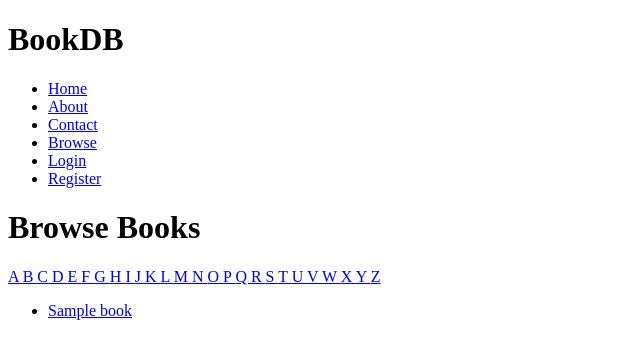
After one commit to mattjared/bookdb, a Django app: page /browse/name/ in a window 1280 px wide. The commit adds this page. Shown: the top 359 px of the page, without its empty margins (0-640 px from the left). Run offline with Django 3.2, Linux system fonts and the light colour scheme; tables that the repository leaves empty hold one stand-in row (values such as "Sample post").

Commit message:
404 and search

```diff
--- a/bookdb/settings.py
+++ b/bookdb/settings.py
@@ -23,9 +23,10 @@ BASE_DIR = os.path.dirname(os.path.dirname(os.path.abspath(__file__)))
 SECRET_KEY = '8my75v+((6-47iq*9ig#^u%yt+-jwqr778m#8)o8@-k4f)w1!!'
 
 # SECURITY WARNING: don't run with debug turned on in production!
-DEBUG = True
+DEBUG = False
+# Update me before launch!!
 
-ALLOWED_HOSTS = []
+ALLOWED_HOSTS = ['*']
 
 
 # Application definition
--- a/bookdb/urls.py
+++ b/bookdb/urls.py
@@ -1,25 +1,30 @@
-from django.conf.urls import include, url
+from django.conf.urls import url, include
 from django.contrib import admin
-from django.views.generic import TemplateView
+from django.contrib.auth.views import password_reset, password_reset_done, password_reset_confirm, password_reset_complete
+from django.views.generic import TemplateView, RedirectView
+
+from collection.backends import MyRegistrationView
 from collection import views
-from django.contrib.auth.views import (
-    password_reset,
-    password_reset_done,
-    password_reset_confirm,
-    password_reset_complete,
-)
 
 urlpatterns = [
     url(r'^$', views.index, name='home'),
     url(r'^about/$',TemplateView.as_view(template_name='about.html'),name='about'),
     url(r'^contact/$',TemplateView.as_view(template_name='contact.html'),name='contact'),
+    url(r'^books/$', RedirectView.as_view(pattern_name='browse', permanent=True)),
     url(r'^books/(?P<slug>[-\w]+)/$', views.book_detail, name='book_detail'),
     url(r'^books/(?P<slug>[-\w]+)/edit/$', views.edit_book, name='edit_book'),
-    # The new password reset URLS
+
+    url(r'^browse/$', RedirectView.as_view(pattern_name='browse', permanent=True)),
+    url(r'^browse/name/$', views.browse_by_name, name='browse'),
+    url(r'^browse/name/(?P<initial>[-\w]+)/$', views.browse_by_name, name='browse_by_name'),
+
     url(r'^accounts/password/reset/$', password_reset, {'template_name': 'registration/password_reset_form.html'}, name="password_reset"),
     url(r'^accounts/password/reset/done/$', password_reset_done, {'template_name': 'registration/password_reset_done.html'}, name="password_reset_done"),
     url(r'^accounts/password/reset/(?P<uidb64>[0-9A-Za-z_\-]+)/(?P<token>[0-9A-Za-z]{1,13}-[0-9A-Za-z]{1,20})/$',password_reset_confirm,{'template_name':'registration/password_reset_confirm.html'},name="password_reset_confirm"),
-    url(r'^accounts/password/done/$',password_reset_complete,{'template_name': 'registration/password_reset_complete.html'},name="password_reset_complete"),
+    url(r'^accounts/password/done/$',password_reset_complete,{'template_name': 'registration/password_reset_complete.html'}, name="password_reset_complete"),
+
+    url(r'^accounts/register/$', MyRegistrationView.as_view(), name='registration_register'),
+    url(r'^accounts/create_book/$', views.create_book, name='registration_create_book'),
     url(r'^accounts/', include('registration.backends.simple.urls')),
     url(r'^admin/', include(admin.site.urls)),
 ]
--- /dev/null
+++ b/collection/backends.py
@@ -0,0 +1,5 @@
+from registration.backends.simple.views import RegistrationView
+
+class MyRegistrationView(RegistrationView):
+    def get_success_url(self, request, user):
+        return ('registration_create_book')
--- a/collection/models.py
+++ b/collection/models.py
@@ -1,3 +1,4 @@
+from django.contrib.auth.models import User
 from django.db import models
 
 # Create your models here.
@@ -6,3 +7,4 @@ class Book(models.Model):
     name = models.CharField(max_length=255)
     description = models.TextField()
     slug = models.SlugField(unique=True)
+    user = models.OneToOneField(User, blank=True, null=True)
--- a/collection/templates/base.html
+++ b/collection/templates/base.html
@@ -19,6 +19,7 @@
                     <li><a href="{% url 'home' %}">Home</a></li>
                     <li><a href="{% url 'about' %}">About</a></li>
                     <li><a href="{% url 'contact' %}">Contact</a></li>
+                    <li><a href="{% url 'browse' %}">Browse</a></li>
                     {% if user.is_authenticated %}
                         <li>
                             <a href="{% url 'auth_logout' %}">Logout</a>
--- a/collection/templates/books/book_detail.html
+++ b/collection/templates/books/book_detail.html
@@ -8,5 +8,7 @@
 {% block content %}
     <h2>{{books.name}}</h2>
     <p>{{ books.description }}</p>
-    <a href="{% url 'edit_book' slug=books.slug %}">Edit</a>
+    {% if user == thing.user %}
+      <a href="{% url 'edit_book' slug=books.slug %}">Edit</a>
+    {% endif %}
 {% endblock content %}
--- /dev/null
+++ b/collection/templates/search/search.html
@@ -0,0 +1,33 @@
+{% extends 'base.html' %}
+{% block title %}
+  Browse - {{ block.super }}
+{% endblock title %}
+
+{% block content %}
+
+  <h1>
+    Browse Books
+    {% if initial %}
+      Starting with '{{ initial|title }}'
+    {% endif %}
+  </h1>
+
+  {% for letter in 'abcdefghijklmnopqrstuvwxyz'%}
+    <a href="{% url 'browse_by_name' initial=letter %}" {% if initial == letter %}class="active"{% endif %}>
+      {{ letter|upper }}
+    </a>
+  {% endfor %}
+
+  <ul>
+    {% for book in books %}
+    <li>
+      <a href="{% url 'book_detail' slug=book.slug %}">
+        {{book.name}}
+      </a>
+    </li>
+    {% empty %}
+    <li>Sorry, no results!</li>
+    {% endfor %}
+  </ul>
+
+{% endblock content %}
--- a/collection/views.py
+++ b/collection/views.py
@@ -1,12 +1,14 @@
+from django.contrib.auth.decorators import login_required
+from django.http import Http404
 from django.shortcuts import render, redirect
+from django.template.defaultfilters import slugify
+
 from collection.forms import BookForm
 from collection.models import Book
 
 def index(request):
-    number = 6
     books = Book.objects.all()
     return render(request, 'index.html', {
-            'number': number,
             'books': books,
         })
 
@@ -16,8 +18,11 @@ def book_detail(request, slug):
             'books': books,
         })
 
+@login_required
 def edit_book(request, slug):
     books = Book.objects.get(slug=slug)
+    if books.user != request.user:
+        raise Http404
     form_class = BookForm
     if request.method == 'POST':
         form = form_class(data=request.POST, instance=books)
@@ -31,3 +36,30 @@ def edit_book(request, slug):
         'books': books,
         'form': form
     })
+
+def create_book(request):
+    form_class = BookForm
+    if request.method == 'POST':
+        form = form_class(request.POST)
+        if form.is_valid():
+            books = form.save(commit=False)
+            books.user = request.user
+            books.slug = slugify(books.name)
+            books.save()
+            return redirect('book_detail', slug=books.slug)
+    else:
+        form = form_class()
+    return render(request, 'books/create_book.html', {
+        'form': form,
+    })
+
+def browse_by_name(request, initial=None):
+    if initial:
+        books = Book.objects.filter(name__istartswith=initial).order_by('name')
+    else:
+        books = Book.objects.all().order_by('name')
+
+    return render(request, 'search/search.html', {
+        'books': books,
+        'initial': initial,
+    })
```
Also changed, not shown: collection/templates/404.html (added, +9 -0 lines), collection/templates/500.html (added, +9 -0 lines), collection/templates/books/create_book.html (added, +14 -0 lines), collection/migrations/0003_book_user.py (added).
